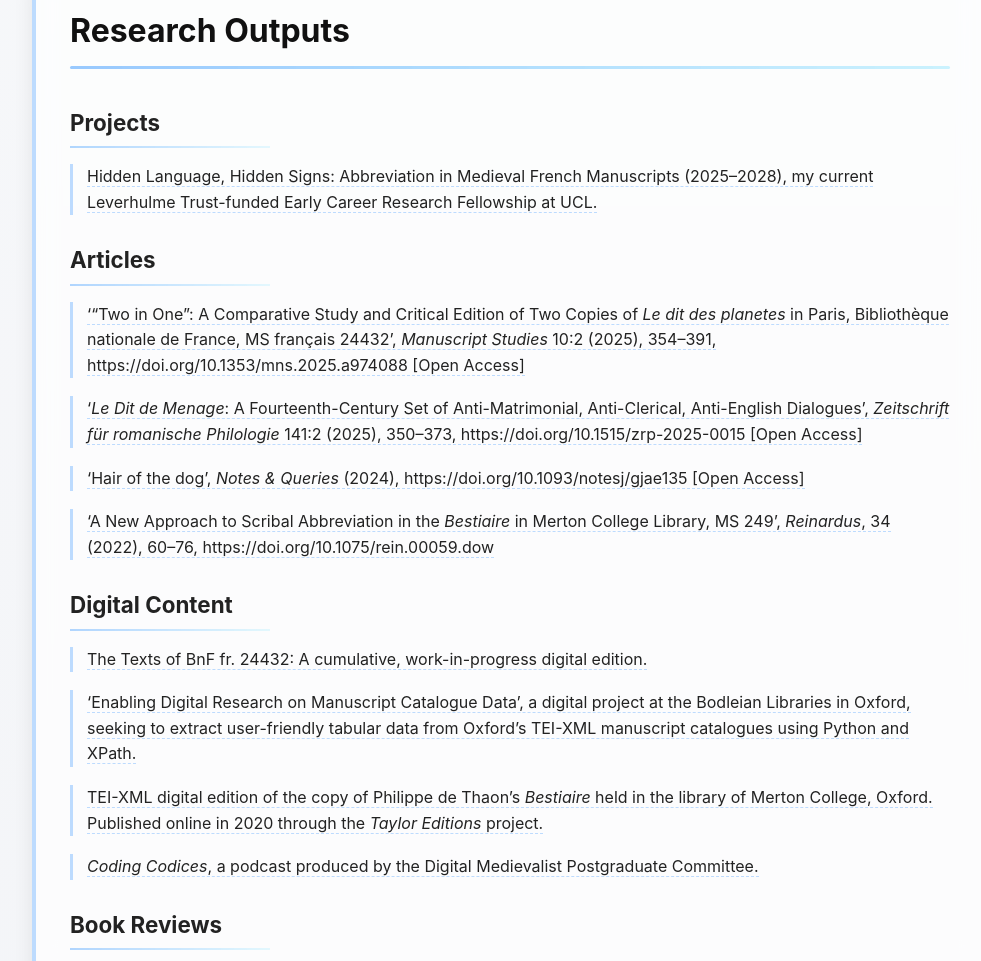
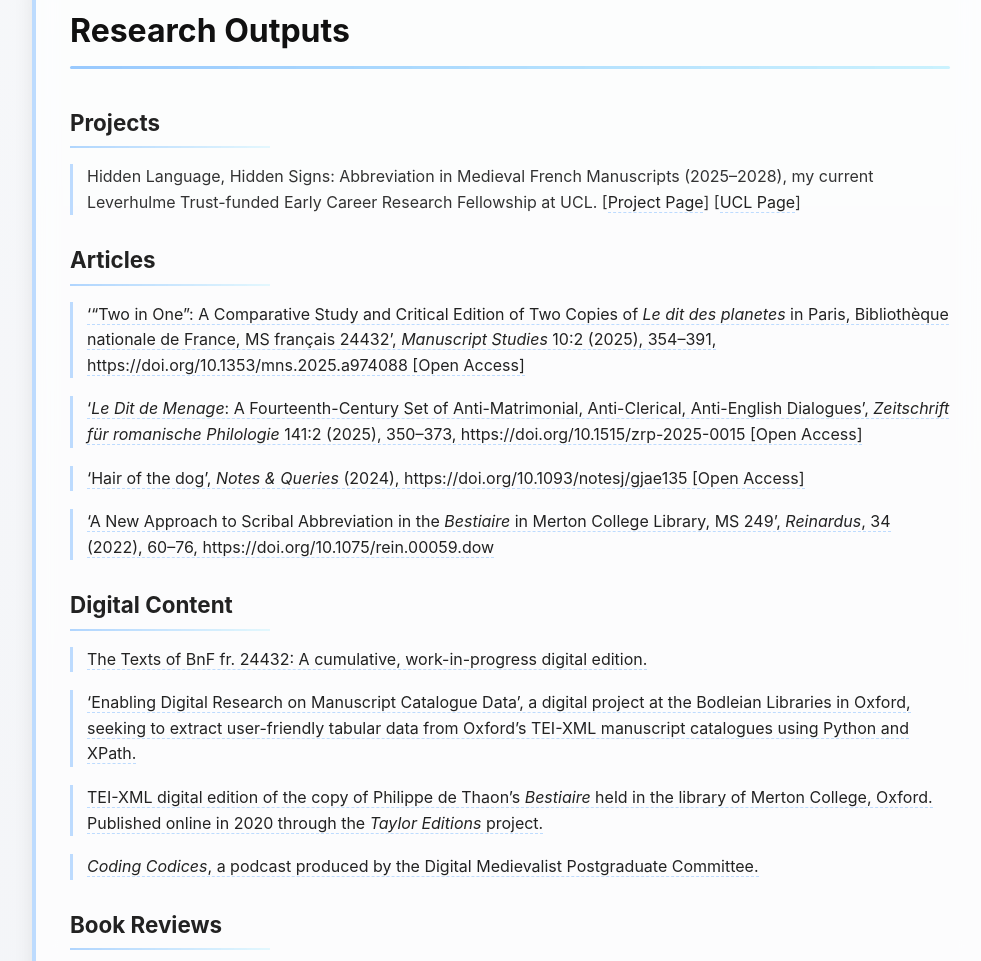
Before and after one commit to dowsmiller/dowsmiller.github.io, a plain HTML site: page index.html in a window 1280 px wide. Shown: the part 947-1908 px from the top of the page, without its empty margins (132-1113 px from the left). Drawn offline with Linux system fonts and the light colour scheme.

Commit message:
Update project entry with additional links
Added separate links for the project page and the UCL page to the 'Hidden Language, Hidden Signs' project entry for improved navigation and clarity.

```diff
--- a/index.html
+++ b/index.html
@@ -37,7 +37,7 @@
     <h2>Research Outputs</h2>
     <h3>Projects</h3>
     <ul class="outputs">
-        <li><a href="hidden-language.html" target="_blank">Hidden Language, Hidden Signs: Abbreviation in Medieval French Manuscripts (2025–2028), my current Leverhulme Trust-funded Early Career Research Fellowship at UCL.</a></li>
+        <li>Hidden Language, Hidden Signs: Abbreviation in Medieval French Manuscripts (2025–2028), my current Leverhulme Trust-funded Early Career Research Fellowship at UCL. [<a href="hidden-language.html" target="_blank">Project Page</a>] [<a href="https://www.ucl.ac.uk/arts-humanities/research-projects/2025/oct/hidden-language-hidden-signs-abbreviation-medieval-french-manuscripts" target="_blank">UCL Page</a>]</li>
     </ul>
     <h3>Articles</h3>
     <ul class="outputs">
```
